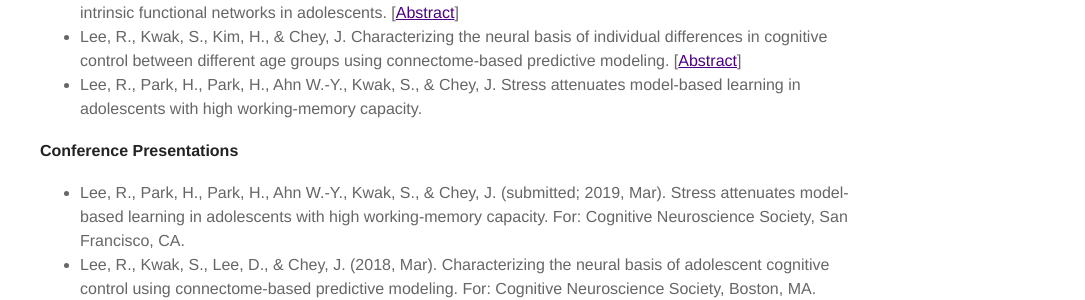
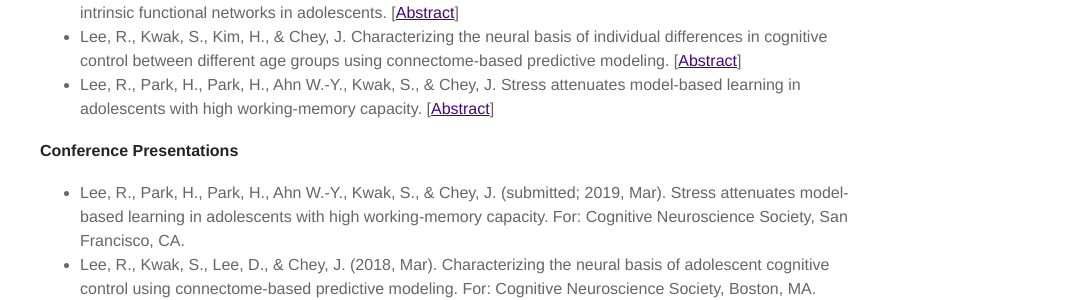
Before and after one commit to RaihyungLee/RaihyungLee.github.io, a Jekyll site: the page built from research.md, in a window 1280 px wide. Shown: the part 765-1065 px from the top of the page, without its empty margins (195-1280 px from the left). Built offline with Jekyll 4.4.1, drawn with Linux system fonts in a browser that asks for light colours.

Commit message:
Update research.md

```diff
--- a/research.md
+++ b/research.md
@@ -15,7 +15,7 @@ My broad research interests lie in comparative politics and the political econom
 #### Working Papers
 * Lee, R., Kwak, S., Lee, D., & Chey, J. (submitted). Cognitive control training enhances the integration of intrinsic functional networks in adolescents. [[Abstract](https://drive.google.com/file/d/1MozZMymmqkUkoR1bzgl86oF2Y3ys_tj2/view?usp=sharing)]
 * Lee, R., Kwak, S., Kim, H., & Chey, J. Characterizing the neural basis of individual differences in cognitive control between different age groups using connectome-based predictive modeling. [[Abstract](https://drive.google.com/file/d/15u_bza7CDPFUT4-OV_H7UP1yy2dSyF-v/view?usp=sharing)]
-* Lee, R., Park, H., Park, H., Ahn W.-Y., Kwak, S., & Chey, J. Stress attenuates model-based learning in adolescents with high working-memory capacity.
+* Lee, R., Park, H., Park, H., Ahn W.-Y., Kwak, S., & Chey, J. Stress attenuates model-based learning in adolescents with high working-memory capacity. [[Abstract](https://drive.google.com/file/d/1GxE6we6eHot71BVf6thWkeIG3hhQqowM/view?usp=sharing)]
 
 #### Conference Presentations
 * Lee, R., Park, H., Park, H., Ahn W.-Y., Kwak, S., & Chey, J. (submitted; 2019, Mar). Stress attenuates model-based learning in adolescents with high working-memory capacity. For: Cognitive Neuroscience Society, San Francisco, CA.
```
